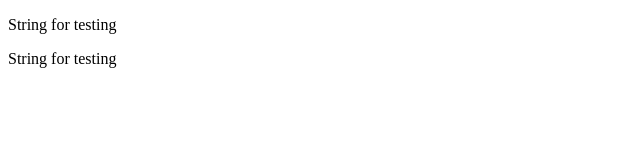
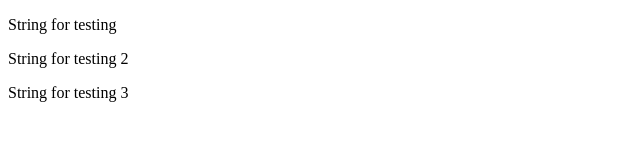
Before and after one commit to Dev-Inbox1/MySite, a plain HTML site: page index.html in a window 1280 px wide. Shown: the whole page, without its empty margins (0-640 px from the left). Drawn offline with Linux system fonts and the light colour scheme.

Commit message:
commit 2

```diff
--- a/index.html
+++ b/index.html
@@ -7,7 +7,9 @@
 <body>
 <p>String for testing</p>
 
-<p>String for testing</p>
+<p>String for testing 2</p>
+
+<p>String for testing 3</p>
 
 </body>
 </html>
```
